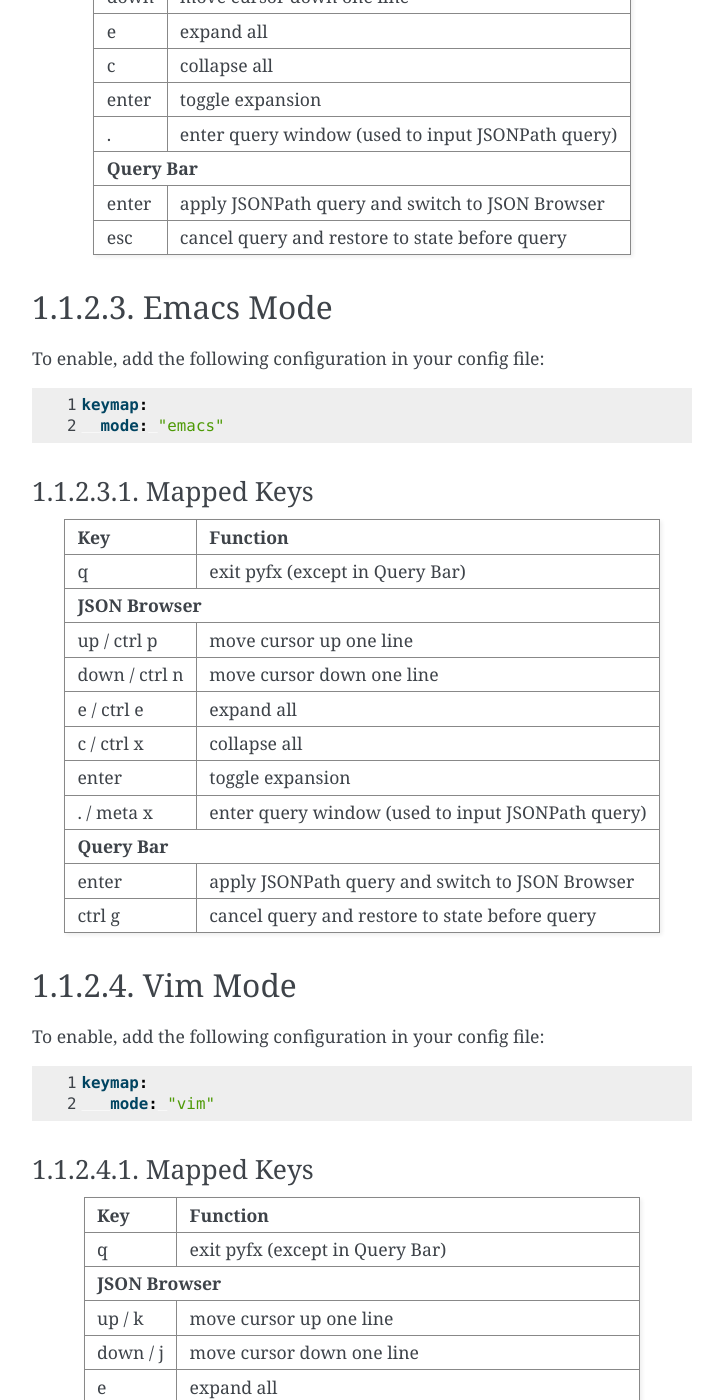
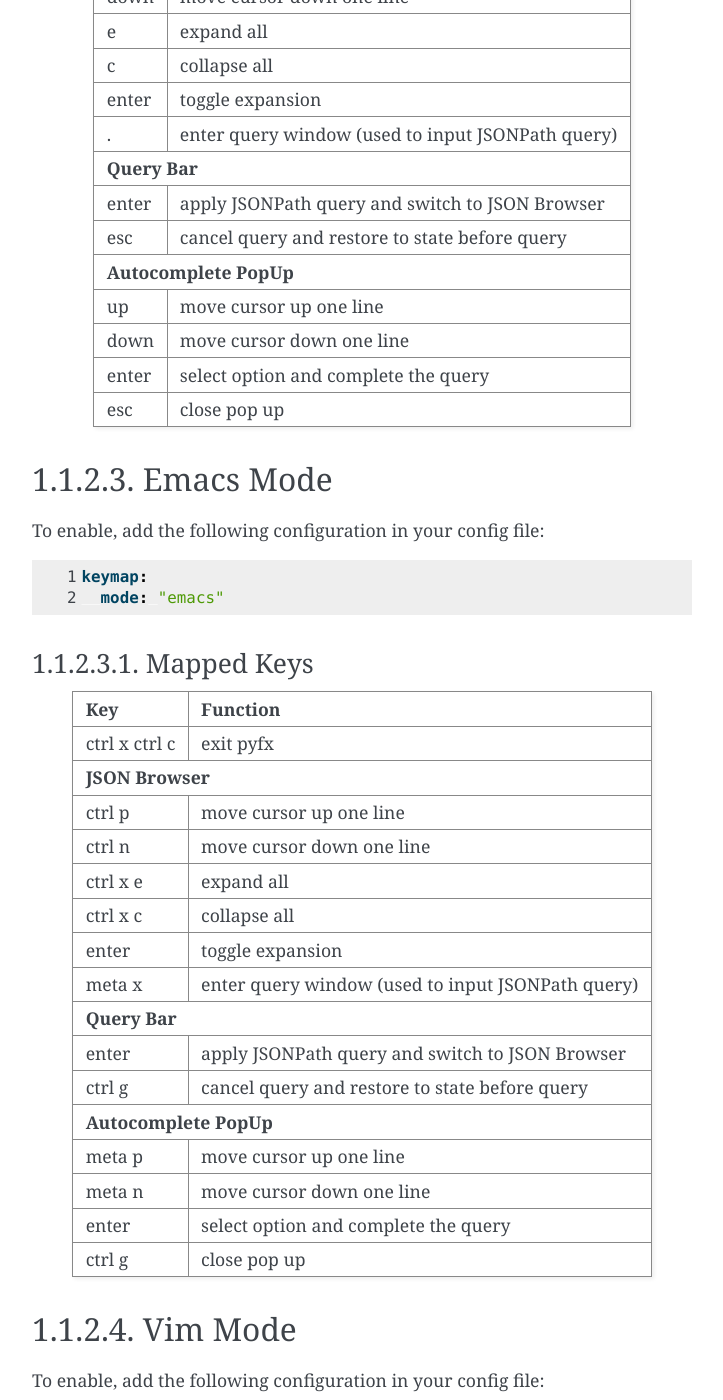
Before and after one commit to cielong/pyfx, a Sphinx documentation site: the page built from docs/configuration/keymap.rst, in a window 1280 px wide and 1400 px high, scrolled down 1155 px. Shown: the whole window, without its empty margins (388-1111 px from the left). Built offline with Sphinx 7.4.7, drawn with Linux system fonts in a browser that asks for light colours; the version number could not be read and is left out; some of the changed text lies outside the part shown.

Commit message:
Support second keyboard stroke configuration

```diff
--- a/docs/configuration/keymap.rst
+++ b/docs/configuration/keymap.rst
@@ -60,6 +60,16 @@ Mapped Keys
 +------------------+---------------------------------------------------+
 | esc              | cancel query and restore to state before query    |
 +------------------+---------------------------------------------------+
+| **Autocomplete PopUp**                                               |
++------------------+---------------------------------------------------+
+| up               | move cursor up one line                           |
++------------------+---------------------------------------------------+
+| down             | move cursor down one line                         |
++------------------+---------------------------------------------------+
+| enter            | select option and complete the query              |
++------------------+---------------------------------------------------+
+| esc              | close pop up                                      |
++------------------+---------------------------------------------------+
 
 Emacs Mode
 ==========
@@ -77,27 +87,37 @@ Mapped Keys
 +------------------+---------------------------------------------------+
 | Key              | Function                                          |
 +==================+===================================================+
-| q                | exit pyfx (except in Query Bar)                   |
+| ctrl x ctrl c    | exit pyfx                                         |
 +------------------+---------------------------------------------------+
 | **JSON Browser**                                                     |
 +------------------+---------------------------------------------------+
-| up / ctrl p      | move cursor up one line                           |
+| ctrl p           | move cursor up one line                           |
 +------------------+---------------------------------------------------+
-| down / ctrl n    | move cursor down one line                         |
+| ctrl n           | move cursor down one line                         |
 +------------------+---------------------------------------------------+
-| e / ctrl e       | expand all                                        |
+| ctrl x e         | expand all                                        |
 +------------------+---------------------------------------------------+
-| c / ctrl x       | collapse all                                      |
+| ctrl x c         | collapse all                                      |
 +------------------+---------------------------------------------------+
 | enter            | toggle expansion                                  |
 +------------------+---------------------------------------------------+
-| . / meta x       | enter query window (used to input JSONPath query) |
+| meta x           | enter query window (used to input JSONPath query) |
 +------------------+---------------------------------------------------+
 | **Query Bar**                                                        |
 +------------------+---------------------------------------------------+
 | enter            | apply JSONPath query and switch to JSON Browser   |
 +------------------+---------------------------------------------------+
 | ctrl g           | cancel query and restore to state before query    |
++------------------+---------------------------------------------------+
+| **Autocomplete PopUp**                                               |
++------------------+---------------------------------------------------+
+| meta p           | move cursor up one line                           |
++------------------+---------------------------------------------------+
+| meta n           | move cursor down one line                         |
++------------------+---------------------------------------------------+
+| enter            | select option and complete the query              |
++------------------+---------------------------------------------------+
+| ctrl g           | close pop up                                      |
 +------------------+---------------------------------------------------+
 
 Vim Mode
@@ -130,7 +150,7 @@ Mapped Keys
 +------------------+---------------------------------------------------+
 | enter            | toggle expansion                                  |
 +------------------+---------------------------------------------------+
-| . / :            | enter query window (used to input JSONPath query) |
+| :                | enter query window (used to input JSONPath query) |
 +------------------+---------------------------------------------------+
 | **Query Bar**                                                        |
 +------------------+---------------------------------------------------+
@@ -138,3 +158,13 @@ Mapped Keys
 +------------------+---------------------------------------------------+
 | esc              | cancel query and restore to state before query    |
 +------------------+---------------------------------------------------+
+| **Autocomplete PopUp**                                               |
++------------------+---------------------------------------------------+
+| k                | move cursor up one line                           |
++------------------+---------------------------------------------------+
+| j                | move cursor down one line                         |
++------------------+---------------------------------------------------+
+| enter            | select option and complete the query              |
++------------------+---------------------------------------------------+
+| esc              | close pop up                                      |
++------------------+---------------------------------------------------+
--- a/src/pyfx/view/keymapper/modes/vim.yml
+++ b/src/pyfx/view/keymapper/modes/vim.yml
@@ -1,3 +1,5 @@
+exit: "q"
+
 autocomplete_popup:
   cursor_down: "j"
   cursor_up: "k"
```
Also changed, not shown: other parts of docs/configuration/keymap.rst (+2 -2 lines), CHANGELOG.md (+1 -0 lines), README.md (+47 -0 lines), src/pyfx/view/keymapper/modes/emacs.yml (+7 -2 lines), 3 other files.
